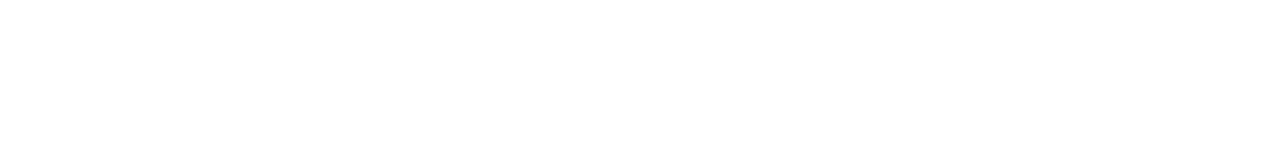
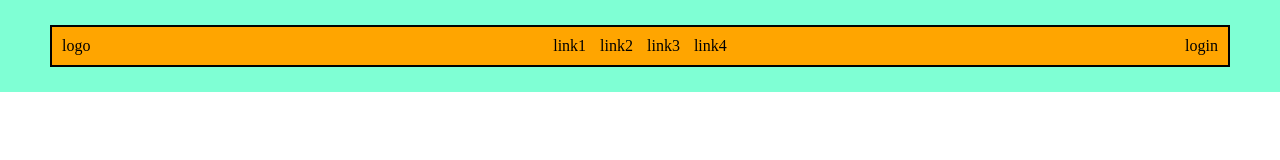
Before and after one commit to danielemurgioni/htmlcss-struttura-discord, a plain HTML site: page index.html in a window 1280 px wide. Drawn offline with Linux system fonts and the light colour scheme.

Commit message:
[UPD] Updated header structure

```diff
--- a/css/style.css
+++ b/css/style.css
@@ -3,3 +3,59 @@
     margin: 0;
     box-sizing: border-box;
 }
+
+.container{
+    max-width: 1180px;
+    margin: 0 auto;
+    padding: 10px;
+    border: 2px solid black;
+    display: flex;
+}
+
+.left-col{
+    width: 20%;
+}
+
+.center-col{
+    width: 60%;
+}
+
+.right-col{
+    width: 20%;
+}
+
+/*header*/
+
+header{
+    padding: 25px 0px;
+    background-color: aquamarine;
+}
+
+#header-links{
+    text-align: center;
+}
+
+#header-links ul{
+    list-style: none;
+}
+
+#header-links ul li{
+    display: inline-block;
+    margin: 0px 5px 0px 5px;
+}
+
+/*fine header*/
+
+/*utility*/
+
+.j-content{
+    justify-content: space-between;
+}
+
+.bg-orange{
+    background-color: orange;
+}
+
+.text-right{
+    text-align: right;
+}
--- a/index.html
+++ b/index.html
@@ -3,11 +3,30 @@
 <head>
     <meta charset="UTF-8">
     <meta name="viewport" content="width=device-width, initial-scale=1.0">
+    <link rel="stylesheet" href="./css/style.css">
     <title>Esercizio n7</title>
 </head>
 <body>
-    <header></header>
+    <!-- header -->
+    <header>
+        <div class="container j-content bg-orange">
+            <div class="left-col">logo</div>
+            <div class="center-col">
+                <div id="header-links">
+                    <ul>
+                        <li>link1</li>
+                        <li>link2</li>
+                        <li>link3</li>
+                        <li>link4</li>
+                    </ul>
+                </div>
+            </div>
+            <div class="right-col text-right">login</div>
+        </div>
+    </header>
+    <!-- main -->
     <main></main>
+    <!-- footer -->
     <footer></footer>
 </body>
 </html>
```
